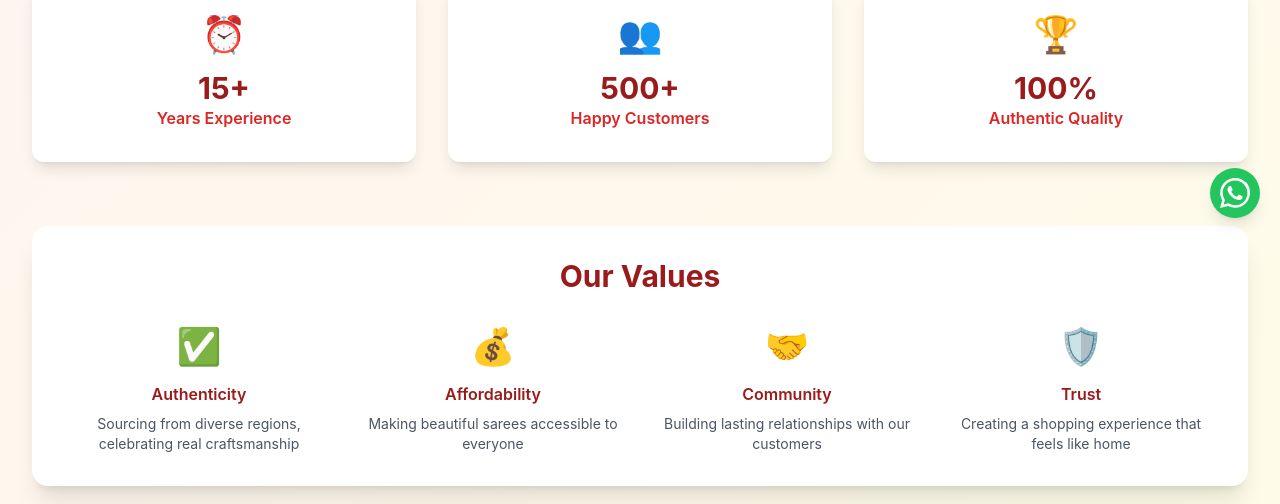
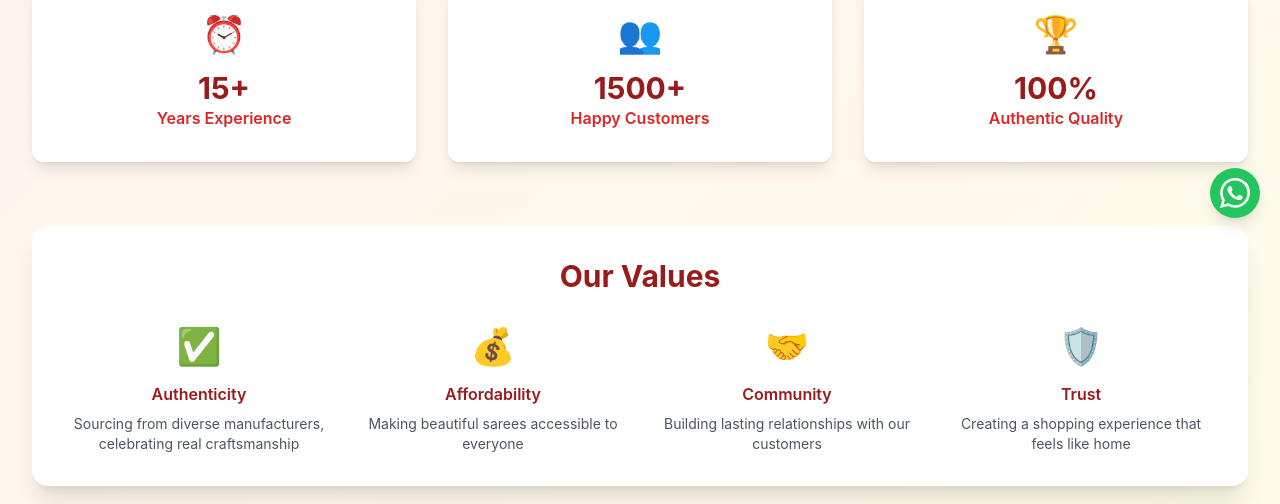
Before and after one commit to adithya0727/sriguru-fabrics, a React (Create React App) app: page / in a window 1280 px wide. Shown: the part 562-1066 px from the top of the page. Built offline with nearby package versions, Linux system fonts and the light colour scheme.

Commit message:
Update Hero.js

```diff
--- a/src/components/Hero.js
+++ b/src/components/Hero.js
@@ -55,7 +55,7 @@ const Hero = ({ scrollToSection }) => {
           </div>
           <div className="text-center bg-white p-8 rounded-xl shadow-lg slide-up">
             <div className="text-4xl mb-4">👥</div>
-            <div className="text-3xl font-bold text-red-800">500+</div>
+            <div className="text-3xl font-bold text-red-800">1500+</div>
             <div className="text-red-600 font-semibold">Happy Customers</div>
           </div>
           <div className="text-center bg-white p-8 rounded-xl shadow-lg slide-up">
@@ -72,7 +72,7 @@ const Hero = ({ scrollToSection }) => {
             <div className="text-center">
               <div className="text-4xl mb-4">✅</div>
               <h3 className="font-semibold text-red-800 mb-2">Authenticity</h3>
-              <p className="text-gray-600 text-sm">Sourcing from diverse regions, celebrating real craftsmanship</p>
+              <p className="text-gray-600 text-sm">Sourcing from diverse manufacturers, celebrating real craftsmanship</p>
             </div>
             <div className="text-center">
               <div className="text-4xl mb-4">💰</div>
```
